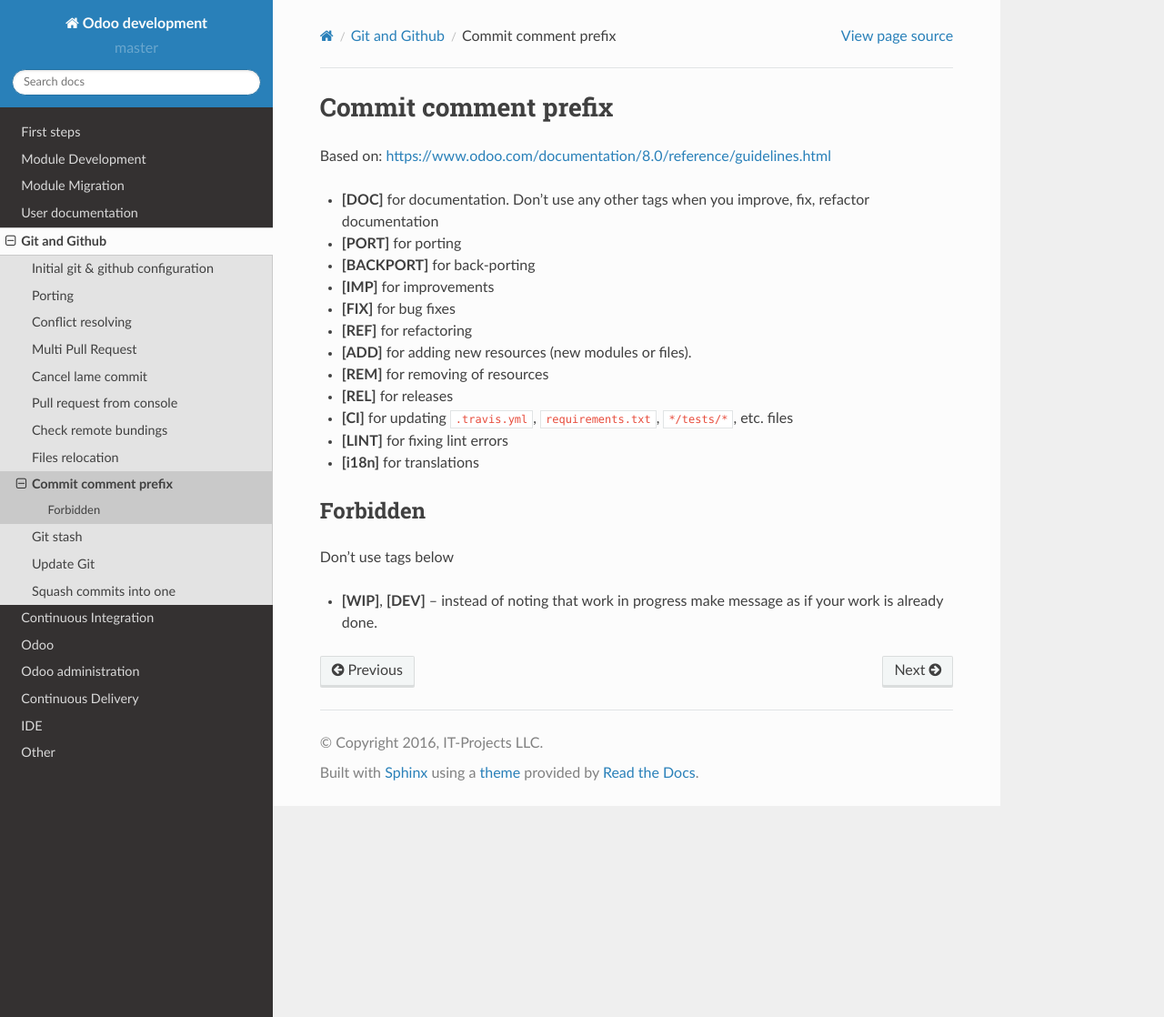
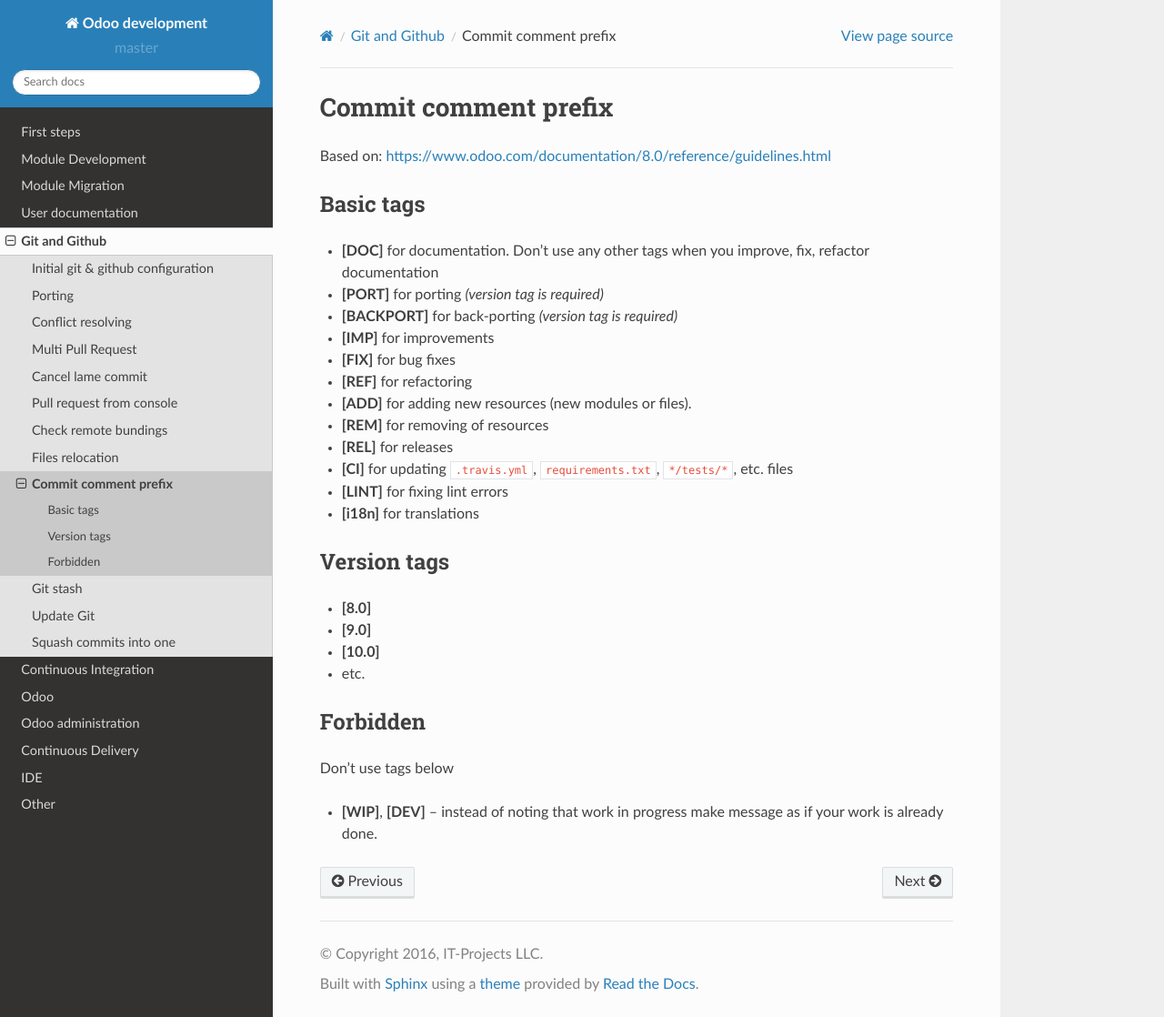
Before and after one commit to itpp-labs/odoo-development, a Sphinx documentation site: the page built from docs/git/commits.rst, in a window 1280 px wide and 1118 px high. Shown: the whole window at 91% size. Built offline with Sphinx 7.4.7 and the Read the Docs theme 2.0.0, drawn with Linux system fonts in a browser that asks for light colours; pages that are not in the unit, such as notebooks, are missing from menus.

Commit message:
tags: add notes about version tags

```diff
--- a/docs/git/commits.rst
+++ b/docs/git/commits.rst
@@ -2,9 +2,12 @@
 =====================
 Based on: https://www.odoo.com/documentation/8.0/reference/guidelines.html
 
+Basic tags
+----------
+
 * **[DOC]**  for documentation. Don't use any other tags when you improve, fix, refactor documentation
-* **[PORT]** for porting
-* **[BACKPORT]** for back-porting
+* **[PORT]** for porting *(version tag is required)*
+* **[BACKPORT]** for back-porting *(version tag is required)*
 * **[IMP]** for improvements
 * **[FIX]** for bug fixes
 * **[REF]** for refactoring
@@ -15,6 +18,14 @@
 * **[LINT]** for fixing lint errors
 * **[i18n]** for translations
 
+Version tags
+------------
+
+* **[8.0]**
+* **[9.0]**
+* **[10.0]**
+* etc.
+
 Forbidden
 ---------
 
```
